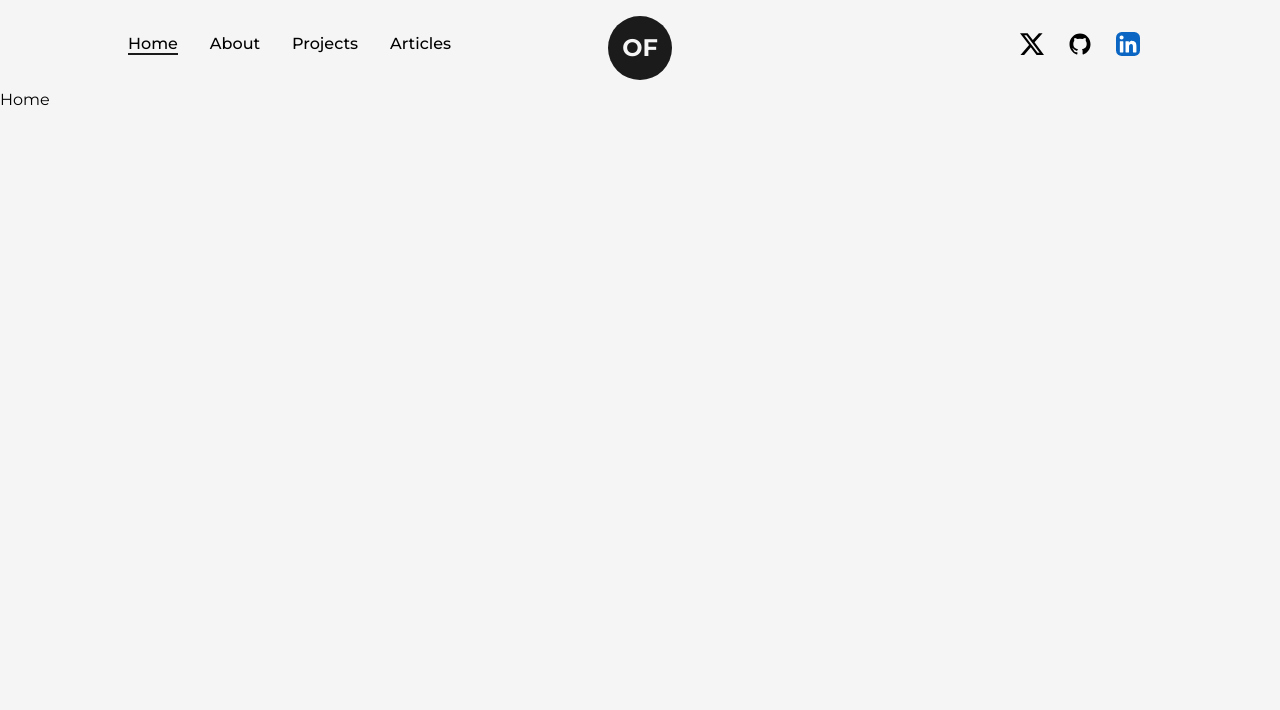
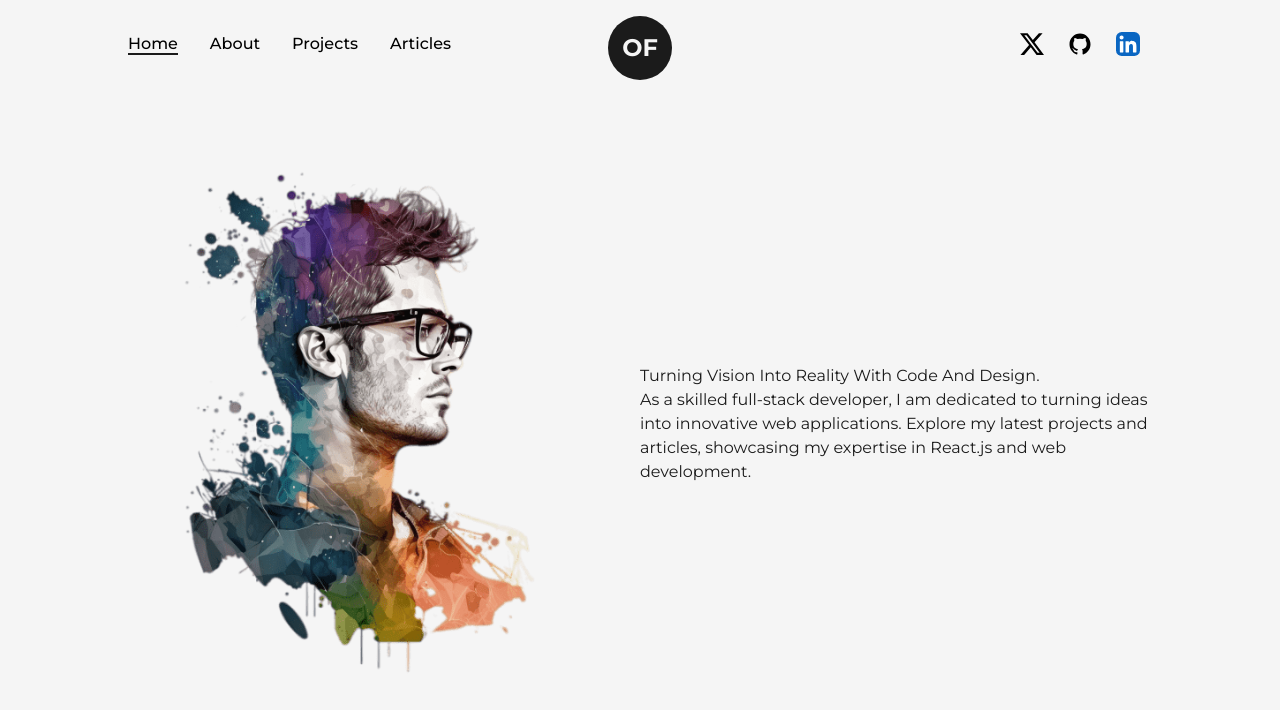
Before and after one commit to theomarfarid/react-portfolio, a Next.js app: page / in a window 1280 px wide. Shown: the top 710 px of the page. Built offline with nearby package versions, Linux system fonts and the light colour scheme.

Commit message:
Creating Home Page

```diff
--- /dev/null
+++ b/src/components/Layout.js
@@ -0,0 +1,9 @@
+import { Children } from "react";
+
+export default function Layout({children, className}) {
+    return (
+        <div className={`w-full h-full inline-block z-0 bg-light p-32 ${className}`}>
+            {children}
+        </div>
+    )
+}
--- a/src/components/Logo.js
+++ b/src/components/Logo.js
@@ -1,5 +1,4 @@
 import Link from 'next/link'
-import React from 'react'
 import { motion } from 'framer-motion'
 
 const MotionLink = motion(Link);
--- a/src/components/NavBar.js
+++ b/src/components/NavBar.js
@@ -1,5 +1,4 @@
 import Link from 'next/link'
-import React from 'react'
 import Logo from './Logo'
 import { useRouter } from 'next/router'
 import { GithubIcon, LinkedInIcon, TwitterXIcon } from './icons'
--- a/src/components/icons.js
+++ b/src/components/icons.js
@@ -1,5 +1,3 @@
-import * as React from "react";
-
 export const GithubIcon = ({ className, ...rest }) => (
     <svg
         xmlns="http://www.w3.org/2000/svg"
--- a/src/pages/index.js
+++ b/src/pages/index.js
@@ -1,7 +1,22 @@
+import Layout from "@/components/Layout";
+import Image from 'next/image'
+import profilePic from '../../public/images/profile/developer-pic-1.png'
+
 export default function Home() {
   return (
-    <main>
-      Home
+    <main className='flex items-center text-dark w-full min-h-screen'>
+      <Layout className='pt-0'>
+        <div className="flex items-center justify-between w-full">
+          <div className="w-1/2">
+            <Image src={profilePic} alt='Omar Farid' className='w-full h-auto' />
+          </div>
+          <div className="w-1/2">
+            <h1>Turning Vision Into Reality With Code And Design.</h1>
+            <p>As a skilled full-stack developer, I am dedicated to turning ideas into innovative web applications.
+              Explore my latest projects and articles, showcasing my expertise in React.js and web development.</p>
+          </div>
+        </div>
+      </Layout>
     </main>
   )
 }
```
